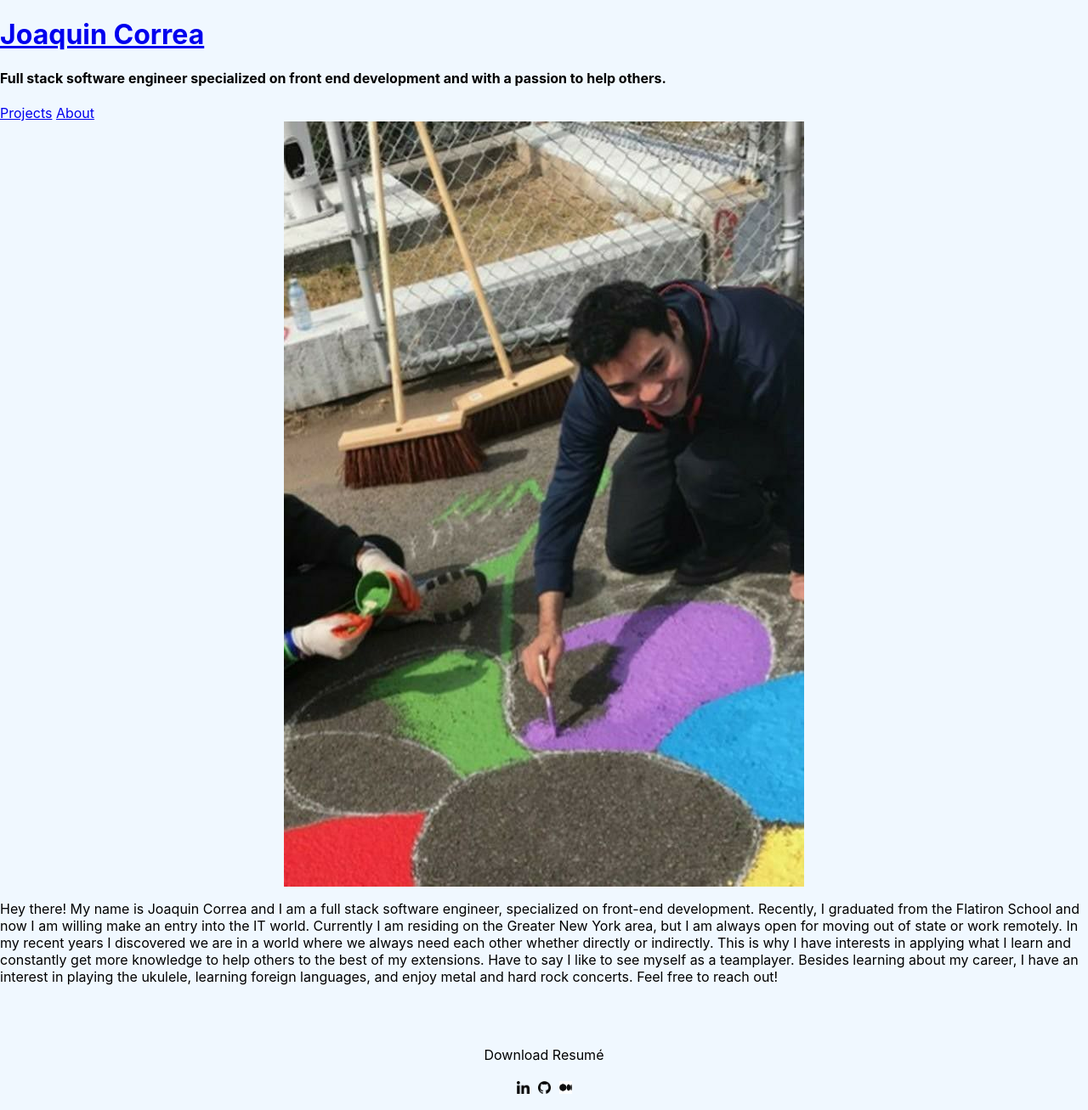
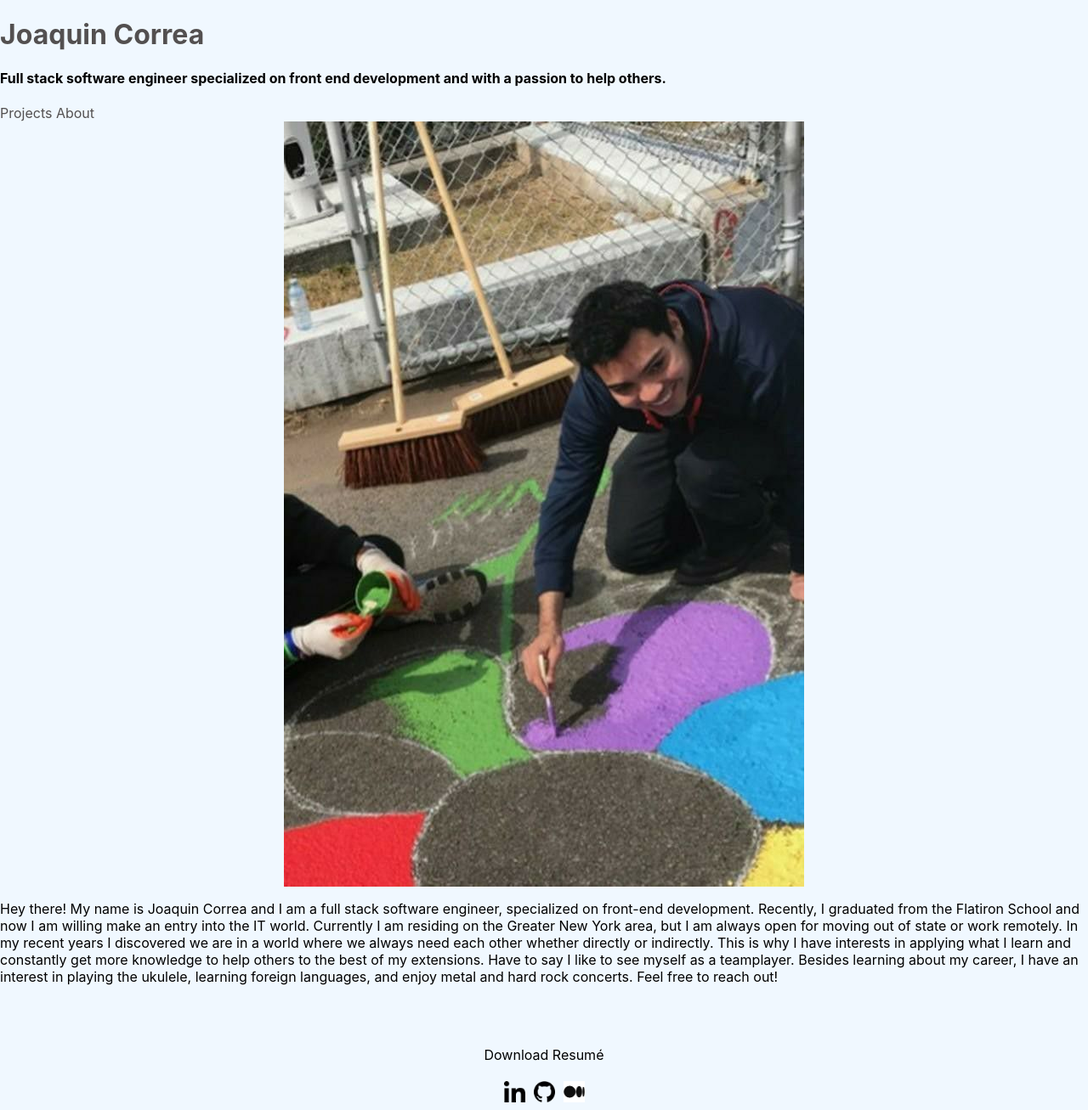
Before and after one commit to jecorrea-cloud/portfolio, a React (Create React App) app: page /about in a window 1280 px wide. Shown: the whole page at 85% size. Built offline with nearby package versions, Linux system fonts and the light colour scheme.

Commit message:
links partially working

```diff
--- a/src/App.css
+++ b/src/App.css
@@ -42,7 +42,8 @@
 }
 
 body{
-  background-color: rgba(240, 248, 255, 0.938);
+  background-color: rgba(240, 248, 255, 0.986);
+  min-height: 250%;
   width:100vw;
 }
 
@@ -57,20 +58,20 @@ div.social-links {
 }
 
 div.social-links img#linkedin{
-  height: 15px;
-  width: 15px;
+  height: 25px;
+  width: 25px;
   background-size:cover;
 }
 
 div.social-links img#github{
-  height: 15px;
-  width: 15px;
+  height: 25px;
+  width: 25px;
   background-size:cover;
 }
 
 div.social-links img#medium{
-  height: 15px;
-  width: 15px;
+  height: 25px;
+  width: 25px;
   background-size:cover;
 }
 
@@ -81,3 +82,13 @@ a img{
   margin: 5px;
   justify-items: center;
 }
+
+.inactive {
+  color: #fff;
+  text-decoration: none;
+}
+
+.active {
+  color: rgb(83, 80, 80);
+  text-decoration: none;
+}
--- a/src/components/NavBar.js
+++ b/src/components/NavBar.js
@@ -5,7 +5,7 @@ class NavBar extends Component {
   render() {
     return (
       <div className="nav-bar">
-        <NavLink to="/"><h1>Joaquin Correa</h1></NavLink>
+        <NavLink to="/" className="inactive" activeClassName="active"><h1>Joaquin Correa</h1></NavLink>
         <h4>Full stack software engineer specialized on front end development and with a passion to help others.</h4> <NavLink to="/">Projects</NavLink> <NavLink to="/about">About</NavLink>
       </div>
     );
```
